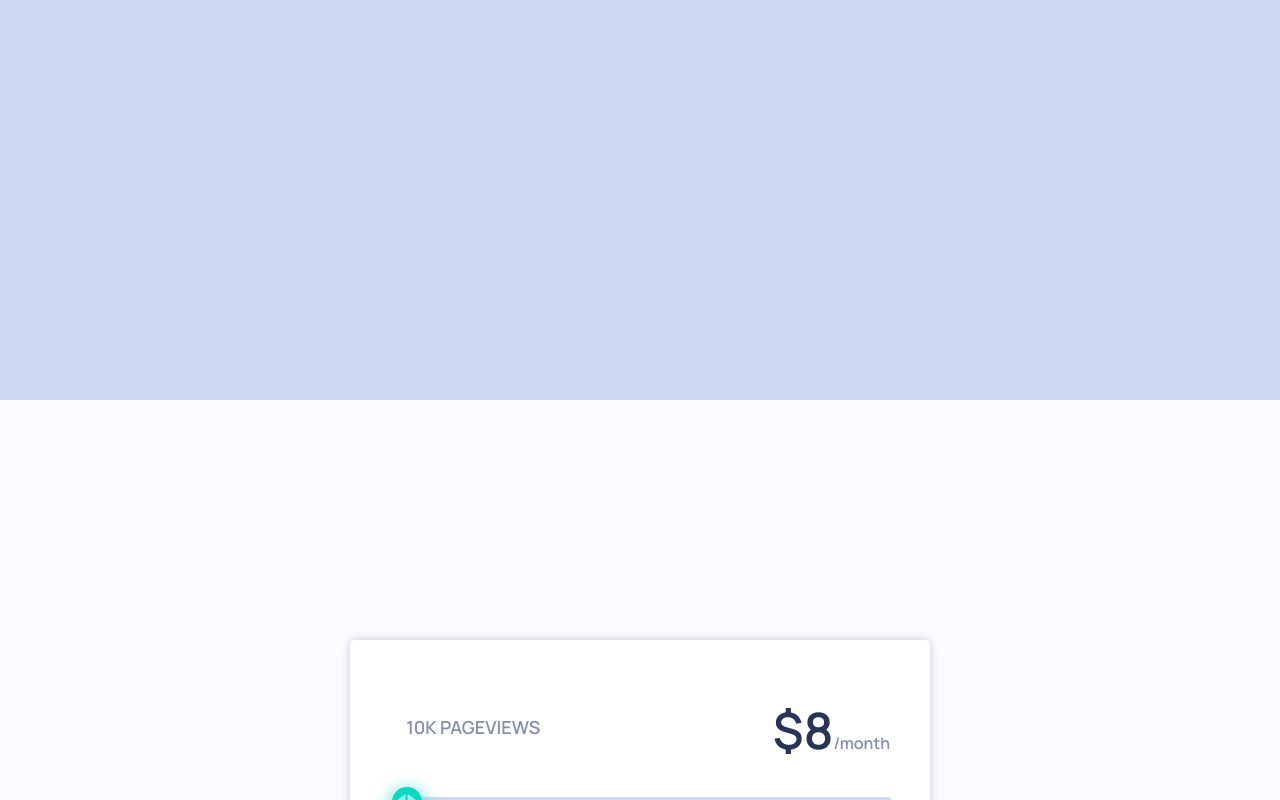
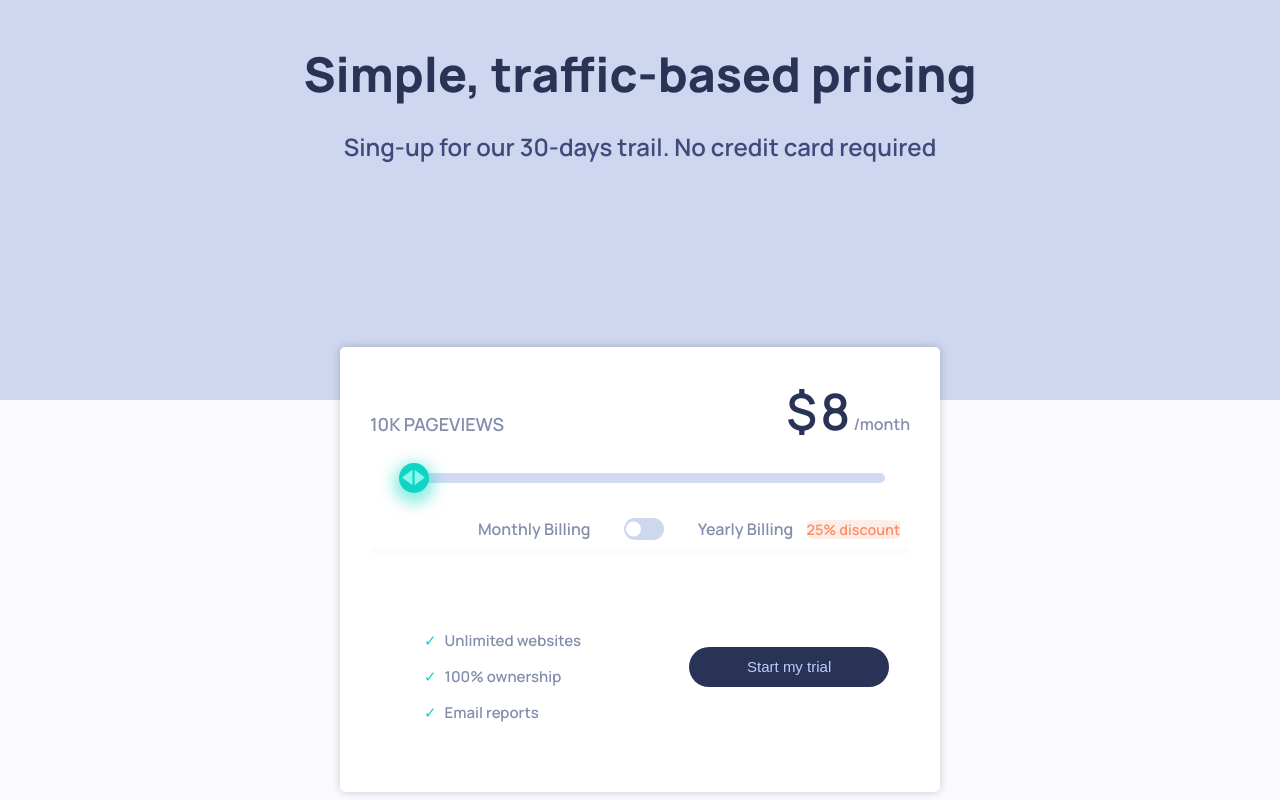
Before and after one commit to nicoquiroga90/interactive-pricing-component, a plain HTML site: page index.html in a window 1280 px wide. Drawn offline with Linux system fonts and the light colour scheme.

Commit message:
Added Title, styling to list and button

```diff
--- a/index.html
+++ b/index.html
@@ -7,22 +7,29 @@
     <link rel="stylesheet" href="styles.css" />
     <link rel="preconnect" href="https://fonts.googleapis.com" />
     <link rel="preconnect" href="https://fonts.gstatic.com" crossorigin />
-    <link href="https://fonts.googleapis.com/css2?family=Manrope:wght@600..800&display=swap" rel="stylesheet" />
+    <link
+      href="https://fonts.googleapis.com/css2?family=Manrope:wght@600..800&display=swap"
+      rel="stylesheet"
+    />
     <script src="script.js"></script>
-
   </head>
   <body>
+    <div class="title-container">
+      <h1>Simple, traffic-based pricing</h1>
+      <h3>Sing-up for our 30-days trail. No credit card required</h3>
+    </div>
     <div class="price-selector">
+      <div class="pricing-container">
         <div class="pricing-info">
-            <p>
-                <div class="pageviews-conteiner">
-                    <span id="pageviews">10K </span>
+          <div class="pageviews-container">
+            <span id="pageviews">10K</span>
             <span id="pageviews-text">PAGEVIEWS</span>
           </div>
-            </p>
-            <p>
-                <span id="priceSimbol"> $</span><span id="priceValue">8</span><span id="billingPeriod">/month</span>
-            </p>
+          <div class="price">
+            <span id="priceSymbol">$</span>
+            <span id="priceValue">8</span>
+            <span id="billingPeriod">/month</span>
+          </div>
         </div>
         <div class="slider-container">
           <input
@@ -46,14 +53,15 @@
           >
         </div>
         <hr class="hr-separator" />
+        <div class="list-trial-container">
           <div class="list">
             <p><span class="checkmark">✓</span> Unlimited websites</p>
             <p><span class="checkmark">✓</span> 100% ownership</p>
             <p><span class="checkmark">✓</span> Email reports</p>
           </div>
-
           <button class="trial-button">Start my trial</button>
         </div>
-
+      </div>
+    </div>
   </body>
 </html>
--- a/styles.css
+++ b/styles.css
@@ -1,31 +1,59 @@
-html,
 body {
   height: 100vh;
   width: 100vw;
   margin: 0;
   padding: 0;
+  display: flex;
+  justify-content: center;
+  align-items: center;
+  flex-direction: column;
   font-family: Manrope, Arial, sans-serif;
-  background: linear-gradient(to bottom, hsl(223, 50%, 87%) 50%, hsl(230, 100%, 99%) 50%);
+  background: linear-gradient(
+    to bottom,
+    hsl(223, 50%, 87%) 50%,
+    hsl(230, 100%, 99%) 50%
+  );
   overflow-x: hidden;
   color: #858fad;
+}
+
+.title-container {
+  text-align: center;
+  margin-bottom: 10%;
+}
+
+h1 {
+  color: hsl(227, 35%, 25%);
+  font-weight: 800;
+  font-size: 3rem;
+  margin-bottom: 1rem;
+}
+
+h3 {
+  font-weight: 200;
+  color: hsl(227, 34%, 36%);
+  font-size: 1.5rem;
 }
 
 .price-selector {
   background-color: white;
   color: #858fad;
-  width: 500px;
-  margin: 50% auto;
-  padding: 40px;
+  width: 600px;
   border-radius: 5px;
   box-shadow: 0 0 10px rgba(0, 0, 0, 0.2);
+  margin-top: 2rem;
 }
 
-.pageviews-conteiner {
+.pricing-container {
+      padding: 5% 5% 0%;
+}
+
+.pageviews-container {
   margin: 35px 200px 20px 0px;
   font-size: 18px;
 }
 
-#priceSimbol,
+#priceSymbol,
 #priceValue {
   font-size: 50px;
   color: hsl(227, 35%, 25%);
@@ -36,6 +64,7 @@ body {
   justify-content: space-between;
   margin-bottom: 10px;
 }
+
 input[type="range"] {
   -webkit-appearance: none;
   appearance: none;
@@ -62,12 +91,13 @@ input[type="range"]::-webkit-slider-thumb {
   background-position: 2px 2px;
 }
 
-.billing-switch{
-  margin: 50px auto;
+.billing-switch {
+  margin: 30px auto 0;
   padding-left: 20%;
   display: flex;
   justify-content: space-between;
 }
+
 .switch {
   position: relative;
   display: inline-block;
@@ -101,7 +131,7 @@ input[type="range"]::-webkit-slider-thumb {
   width: 16px;
   transform: translateY(-50%);
   border-radius: 50%;
-  transition: .4s;
+  transition: 0.4s;
 }
 
 input:checked + .slider-round {
@@ -112,15 +142,51 @@ input:checked + .slider-round:before {
   left: calc(100% - 23px);
 }
 
-.discount{
-color: hsl(15, 100%, 70%);
-background-color: hsl(14, 92%, 95%);
-border-radius: 15%;
-margin: 10px;
-font-size: 90%;
+.discount {
+  color: hsl(15, 100%, 70%);
+  background-color: hsl(14, 92%, 95%);
+  border-radius: 15%;
+  margin: 10px;
+  font-size: 90%;
+}
+
+hr.hr-separator {
+  background-color: hsl(230, 100%, 99%);
+  border: none;
+  height: 5px;
+}
+
+.list {
+  font-size: 15px;
+  margin: 10%;
 }
 
 .checkmark {
-    color: green; /* Cambia el color del checkmark a verde */
-    margin-right: 5px; /* Espacio entre el checkmark y el texto */
+  color: hsl(174, 86%, 45%);
+  margin-right: 5px;
 }
+
+.list-trial-container {
+  display: flex;
+  justify-content: space-between;
+}
+
+.trial-button {
+  margin: 16% auto auto 10%;
+  background-color: hsl(227, 35%, 25%);
+  color: hsl(226, 100%, 87%);
+  border-radius: 50px;
+  width: 200px;
+  height: 40px;
+  font-size: 15px;
+  border: none;
+}
+
+.trial-button:hover {
+  cursor: pointer;
+}
+
+.slider-container {
+  width: 90%;
+  margin: 0 auto;
+}
```
Lines whose indentation alone changed are shown as unchanged.
